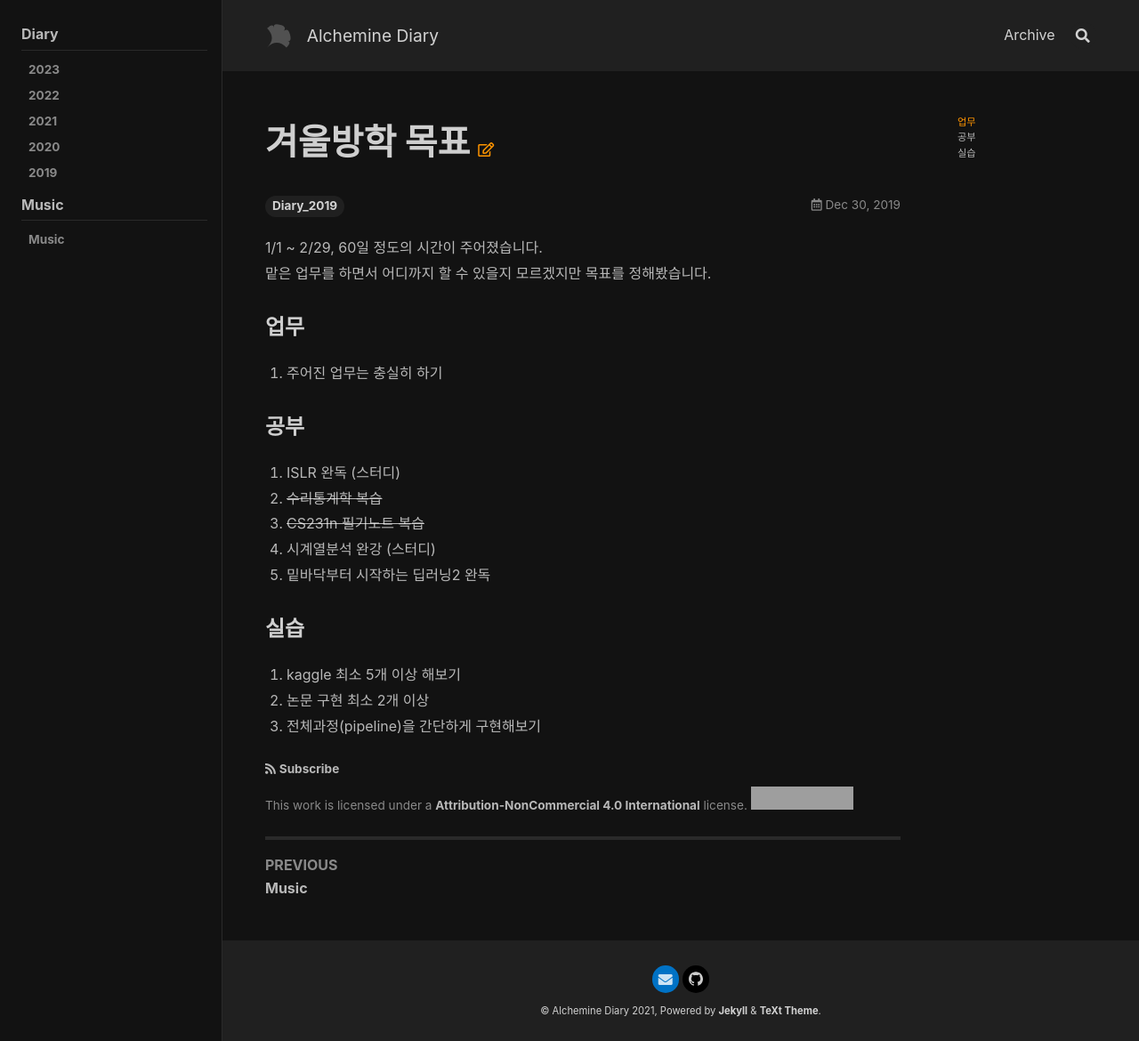
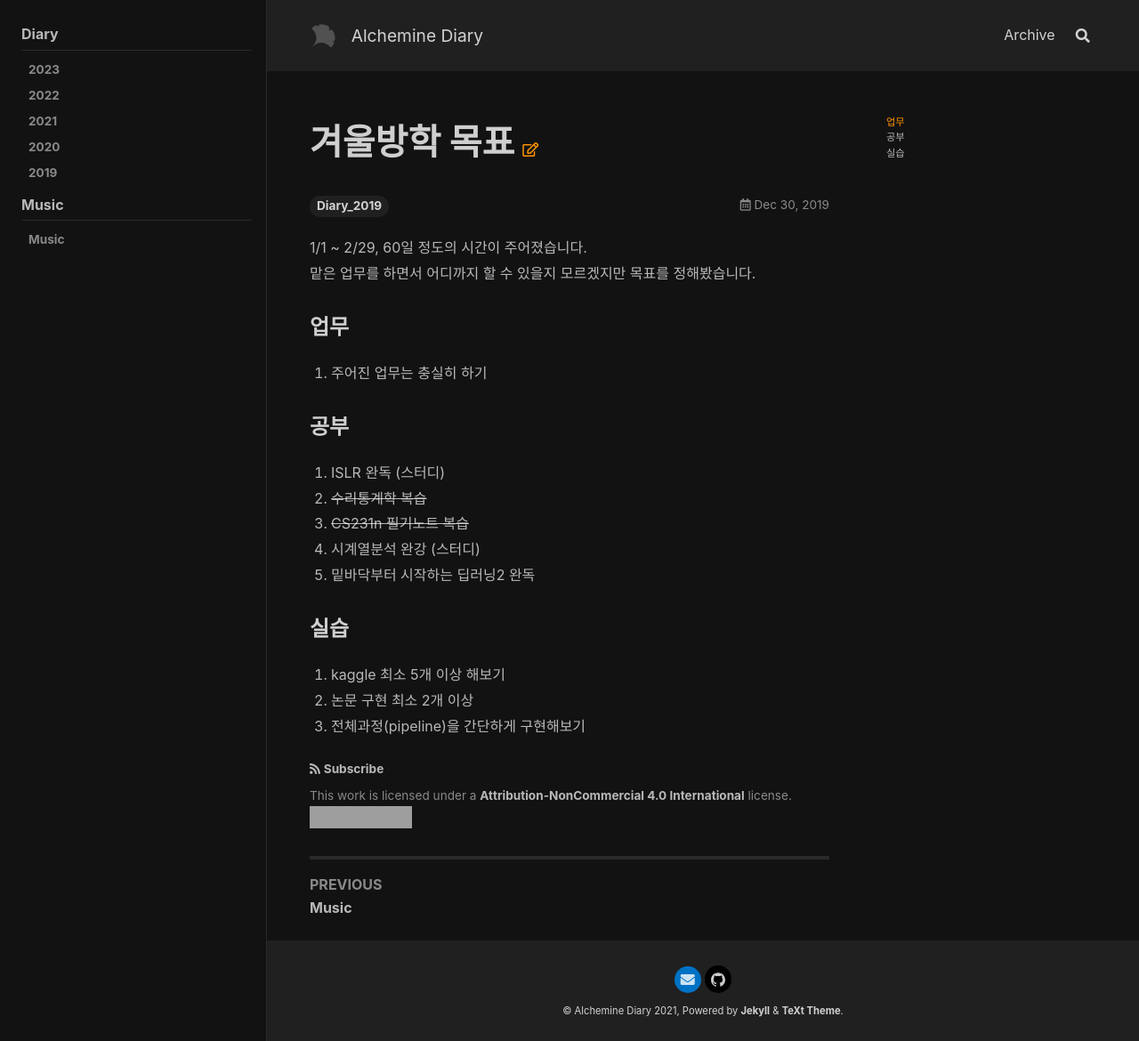
Before and after one commit to alchemine/music, a Jekyll site: the page built from _posts/Diary/2019-12-30-goal.md, in a window 1280 px wide. Shown: the whole page at 89% size. Built offline with Jekyll 4.4.1, drawn with Linux system fonts in a browser that asks for light colours; nearby versions of some CDN libraries; grey boxes are pictures that could not be loaded.

Commit message:
Enlarge width

```diff
--- a/_sass/common/_variables.scss
+++ b/_sass/common/_variables.scss
@@ -81,10 +81,10 @@ $z-indexes: (
 $layout: (
   header-height:          5rem,
   header-height-sm:       3rem,
-  content-max-width:      950px,
-  sidebar-width:          250px,
+  content-max-width:      1500px,  // 950px
+  sidebar-width:          300px,   // 250px
   sidebar-header-height:  3rem,
-  aside-width:            220px
+  aside-width:            300px,   // 220px
 );
 
 //     sm       md       lg
```
